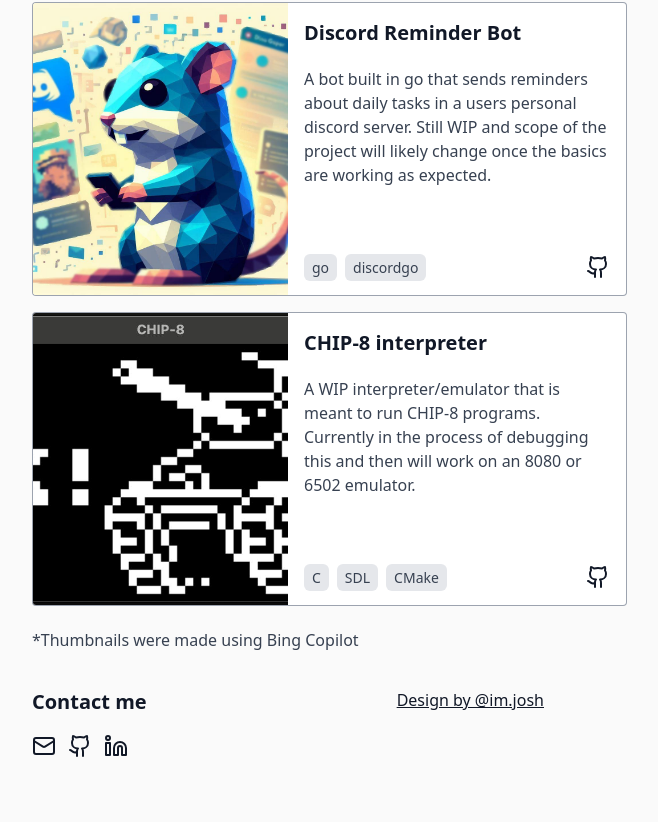
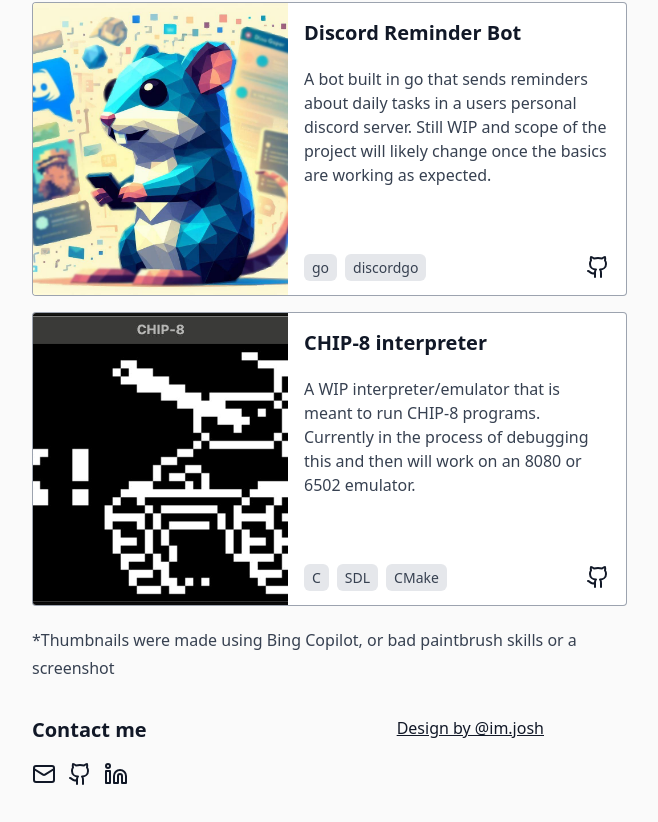
Before and after one commit to florinsalasan/another-portfolio, a Next.js app in the folder my-portfolio/: page /projects in a window 1280 px wide. Shown: the part 1220-2042 px from the top of the page, without its empty margins (0-658 px from the left). Built offline with nearby package versions, Linux system fonts and the light colour scheme.

Commit message:
made my incomplete changes build again so I can push a security update

```diff
--- a/my-portfolio/app/components/projectDetails.tsx
+++ b/my-portfolio/app/components/projectDetails.tsx
@@ -1,7 +1,7 @@
 import React from 'react';
 
 interface ProjectDetailsProps {
-  imageUrls: string[];
+  imageUrl: string;
   title: string;
   description: string[];
   technologies: string[];
--- a/my-portfolio/app/projects/page.tsx
+++ b/my-portfolio/app/projects/page.tsx
@@ -6,6 +6,8 @@ interface ProjectData {
     title: string;
     description: string[];
     imageUrl: string;
+    imageWidth: number;
+    imageHeight: number;
     technologies: string[];
     gitLink: string;
 }
@@ -18,9 +20,9 @@ export default async function Page() {
         <div className="prose dark:prose-invert w-full">
             <h1>Projects</h1>
             {typedProjectsData.map((project: ProjectData, index: number) => (
-                <ProjectCard key={index} imageUrl={project.imageUrl} title={project.title} description={project.description} technologies={project.technologies} gitLink={project.gitLink} />
+                <ProjectCard key={index} imageUrl={project.imageUrl} imageWidth={project.imageWidth} imageHeight={project.imageHeight} title={project.title} description={project.description} technologies={project.technologies} gitLink={project.gitLink} />
             ))}
-            <p>*Thumbnails were made using Bing Copilot</p>
+            <p>*Thumbnails were made using Bing Copilot, or bad paintbrush skills or a screenshot</p>
         </div>
   </div>
   );
```
